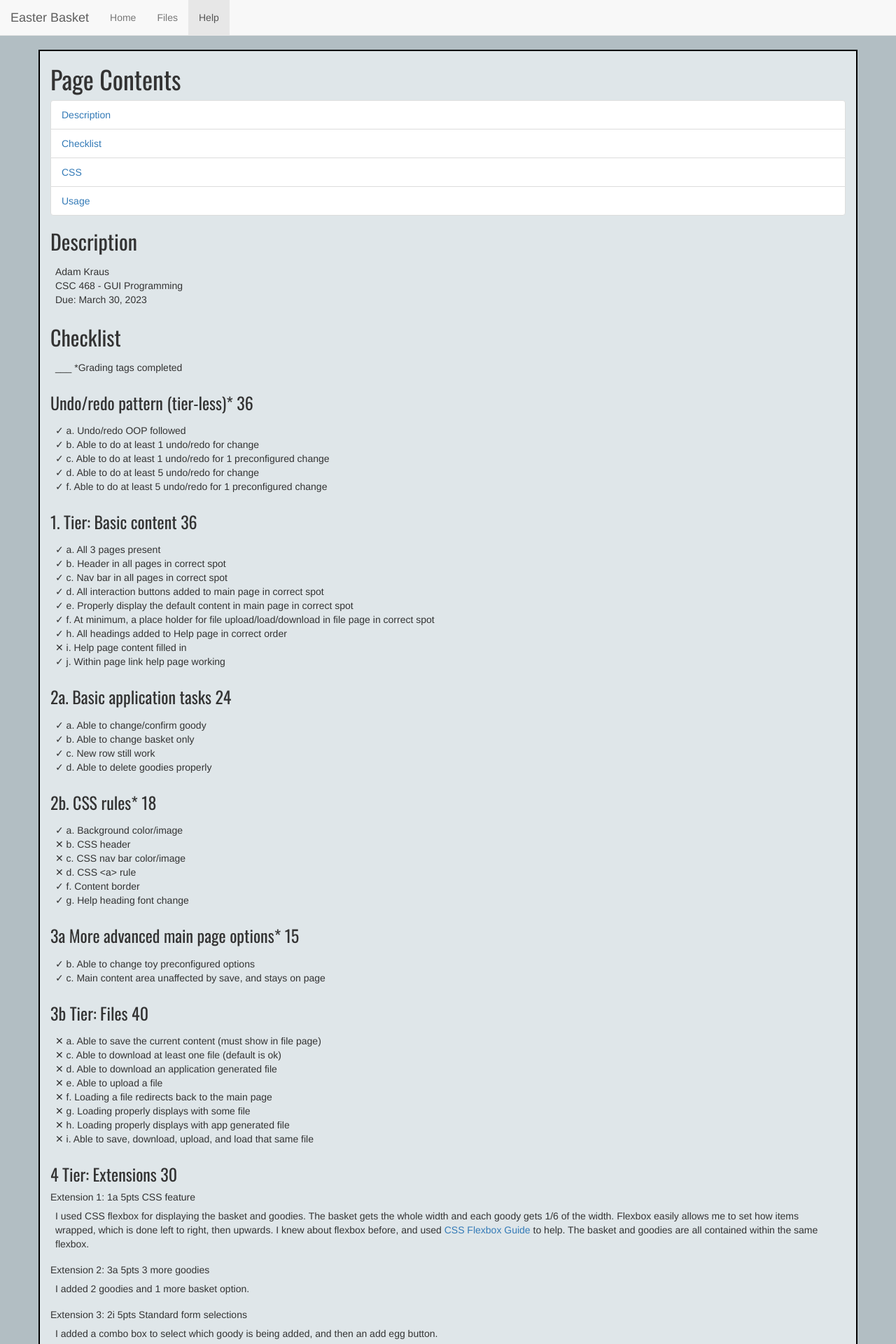
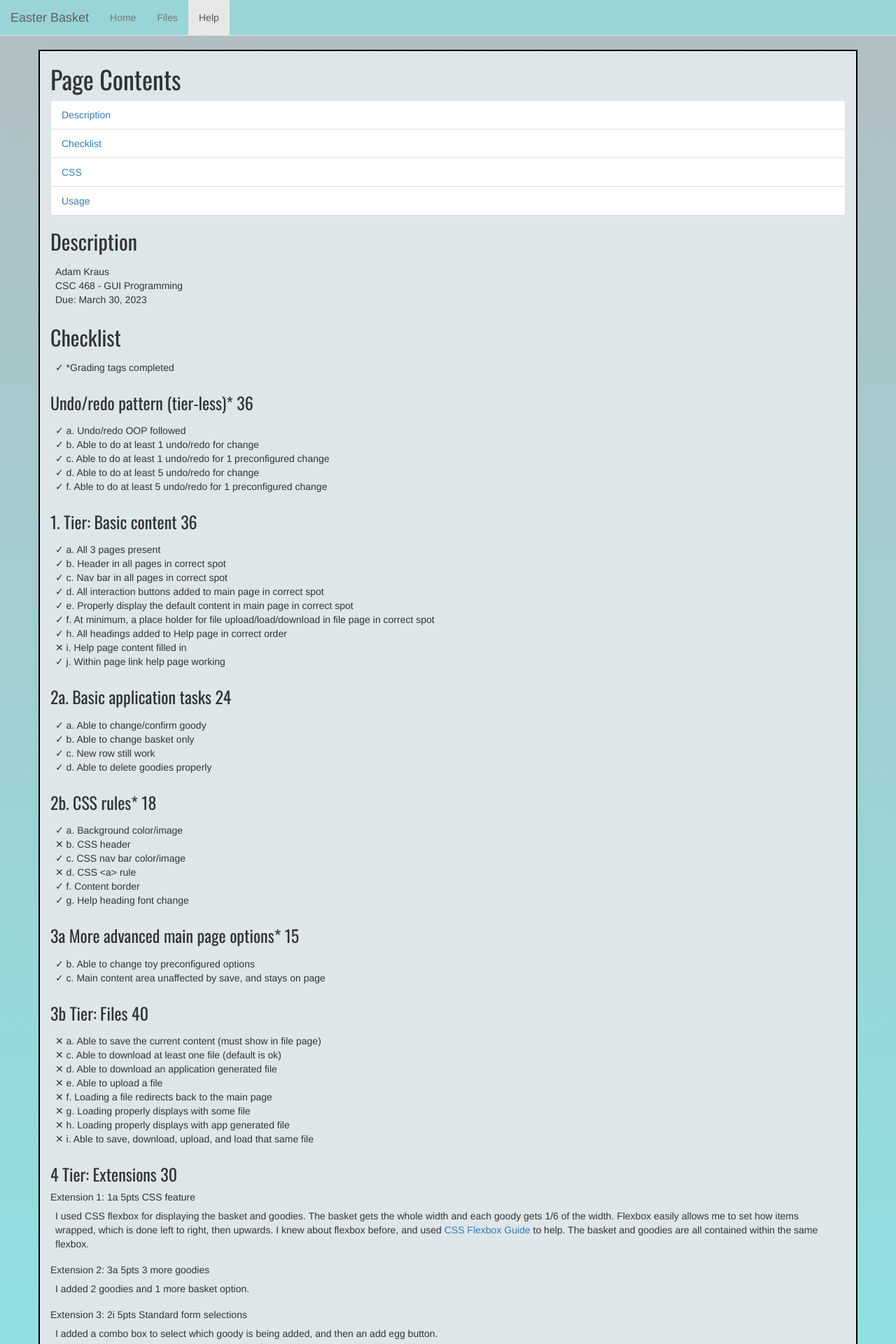
Before and after one commit to adamkraus6/EasterBasket, a PHP site: page /help.html in a window 1280 px wide. Shown: the top 1920 px of the page at 70% size. Run offline with PHP 8.4, Linux system fonts and the light colour scheme.

Commit message:
background color gradient

```diff
--- a/help.html
+++ b/help.html
@@ -41,7 +41,7 @@
 			</p>
 
 			<h2 id="checklist">Checklist</h2>
-			<p>___ *Grading tags completed</p>
+			<p>&check; *Grading tags completed</p>
 			<!-- &check; &#x2715; -->
 			<h3>Undo/redo pattern (tier-less)* 36</h3>
 			<p>
@@ -77,7 +77,7 @@
 			<p>
 				&check; a. Background color/image <br />
 				&#x2715; b. CSS header <br />
-				&#x2715; c. CSS nav bar color/image <br />
+				&check; c. CSS nav bar color/image <br />
 				&#x2715; d. CSS &lt;a&gt; rule <br />
 				&check; f. Content border <br />
 				&check; g. Help heading font change
@@ -117,7 +117,10 @@
 			Extension 4: 2d 10pts Drag and drop uploading
 			<p>You can drag and drop files to upload them on the file management page.</p>
 			Extension 5: 1b 5pts Fancy background
-			<p>I made the page background a gradient using CSS, which I used <a href="https://cssgradient.io/">CSS Gradient</a> to design.</p>
+			<p>
+				I made the page background a gradient using CSS, which I used <a href="https://cssgradient.io/">CSS Gradient</a> to design. It fades from
+				#b2bec3 to #81ecec at the bottom of the page.
+			</p>
 
 			<h2 id="css">CSS</h2>
 			<ol type="a">
@@ -127,7 +130,7 @@
 						The background color for pages is set to #b2bec3, and the colors were chosen from
 						<a href="https://flatuicolors.com/palette/us">Color Palette</a>
 					</strike>
-					<br>
+					<br />
 					The above was before extensions. The new background is described above for Extension 5.
 				</p>
 
@@ -135,7 +138,7 @@
 				<p>I used bootstrap to get the structure for the header on all the pages.</p>
 
 				<li>CSS nav bar color/image</li>
-				<p></p>
+				<p>The navigation bar background color is set to #81ecec.</p>
 
 				<li>CSS &lt;a&gt; rule</li>
 				<p>Test</p>
--- a/styles.css
+++ b/styles.css
@@ -7,7 +7,8 @@
 }
 
 body {
-	background-color: #b2bec3 !important;
+	background: rgb(178, 190, 195);
+	background: linear-gradient(180deg, rgba(178, 190, 195, 1) 0%, rgba(129, 236, 236, 1) 100%);
 }
 
 .basket-container {
@@ -38,3 +39,7 @@ h5,
 h6 {
 	font-family: Oswald, sans-serif !important;
 }
+
+.navbar {
+	background: rgba(129, 236, 236, 0.5) !important;
+}
```
